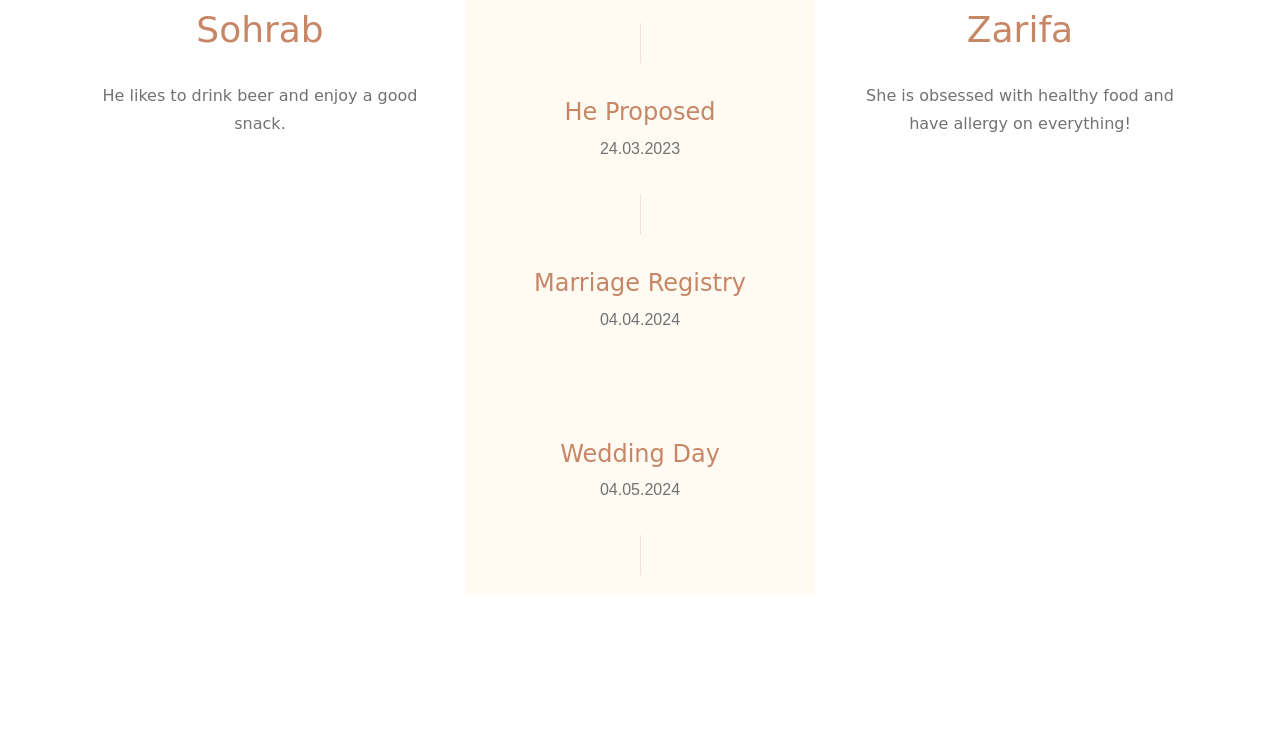
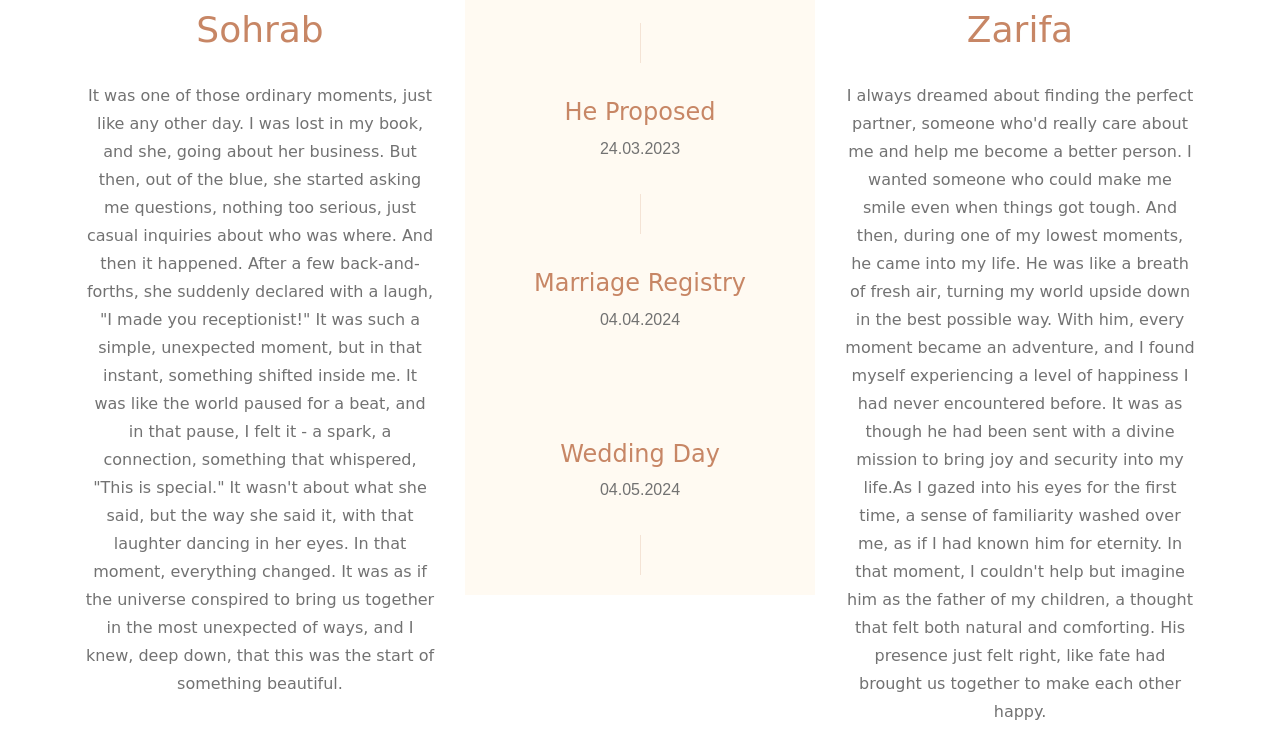
Before and after one commit to sahmadpur/wedding, a plain HTML site: page index.html in a window 1280 px wide. Shown: the part 2199-2941 px from the top of the page. Drawn offline with Linux system fonts and the light colour scheme; some packages are replaced by stand-ins of ours; a web font is replaced by a local one.

Commit message:
added texts

```diff
--- a/index.html
+++ b/index.html
@@ -142,7 +142,18 @@
                         </div>
                         <span>Groom</span>
                         <h3>Sohrab</h3>
-                        <p>He likes to drink beer and enjoy a good snack.
+                        <p>It was one of those ordinary moments, just like any other day. I was lost in my book, and
+                            she, going about her business. But then, out of the blue, she started asking me questions,
+                            nothing too serious, just casual inquiries about who was where.
+                            And then it happened.
+                            After a few back-and-forths, she suddenly declared with a laugh, "I made you receptionist!"
+                            It was such a simple, unexpected moment, but in that instant, something shifted inside me.
+                            It was like the world paused for a beat, and in that pause, I felt it - a spark, a
+                            connection, something that whispered, "This is special."
+                            It wasn't about what she said, but the way she said it, with that laughter dancing in her
+                            eyes. In that moment, everything changed. It was as if the universe conspired to bring us
+                            together in the most unexpected of ways, and I knew, deep down, that this was the start of
+                            something beautiful.
                         </p>
                     </div>
                 </div>
@@ -177,8 +188,17 @@
                         </div>
                         <span>Bride</span>
                         <h3>Zarifa</h3>
-                        <p>She is obsessed with healthy food and
-                            have allergy on everything!</p>
+                        <p>I always dreamed about finding the perfect partner, someone who'd really care about me and
+                            help me become a better person. I wanted someone who could make me smile even when things
+                            got tough. And then, during one of my lowest moments, he came into my life. He was like a
+                            breath of fresh air, turning my world upside down in the best possible way. With him, every
+                            moment became an adventure, and I found myself experiencing a level of happiness I had never
+                            encountered before. It was as though he had been sent with a divine mission to bring joy and
+                            security into my life.As I gazed into his eyes for the first time, a sense of familiarity
+                            washed over me, as if I had known him for eternity. In that moment, I couldn't help but
+                            imagine him as the father of my children, a thought that felt both natural and comforting.
+                            His presence just felt right, like fate had brought us together to make each other happy.
+                        </p>
                     </div>
                 </div>
             </div>
```
